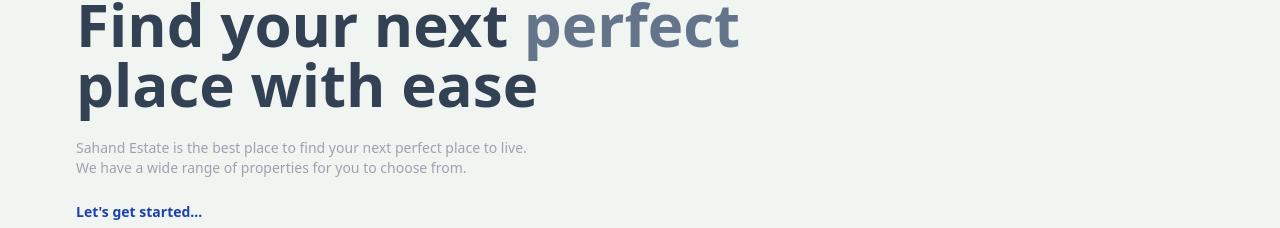
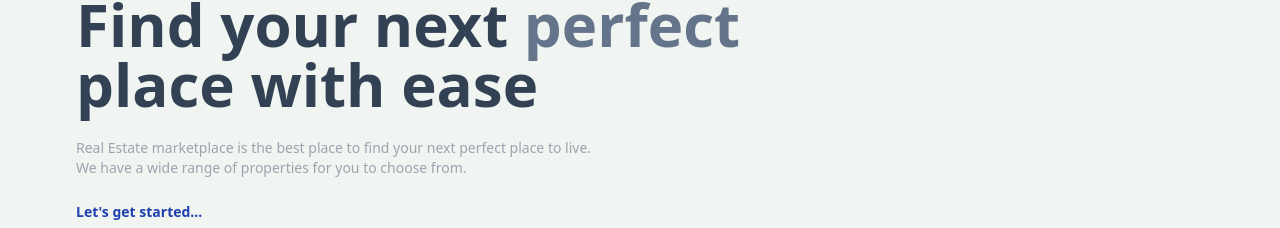
Before and after one commit to ShrishPande/RealEstateMarketPlace, a React (Vite) app in the folder client/: page / in a window 1280 px wide. Shown: the part 190-418 px from the top of the page. Built offline with nearby package versions, Linux system fonts and the light colour scheme; no server answers.

Commit message:
Made some edits

```diff
--- a/client/src/pages/Home.jsx
+++ b/client/src/pages/Home.jsx
@@ -55,7 +55,7 @@
           place with ease
         </h1>
         <div className='text-gray-400 text-xs sm:text-sm'>
-          Sahand Estate is the best place to find your next perfect place to
+          Real Estate marketplace is the best place to find your next perfect place to
           live.
           <br />
           We have a wide range of properties for you to choose from.
```
Also changed, not shown: client/src/pages/About.jsx (line endings or trailing spaces).
